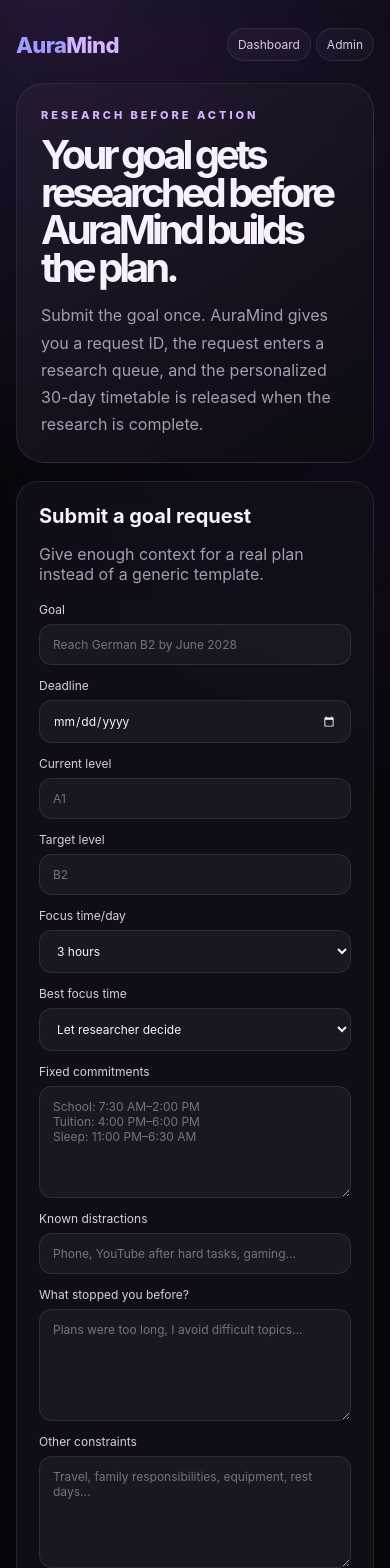
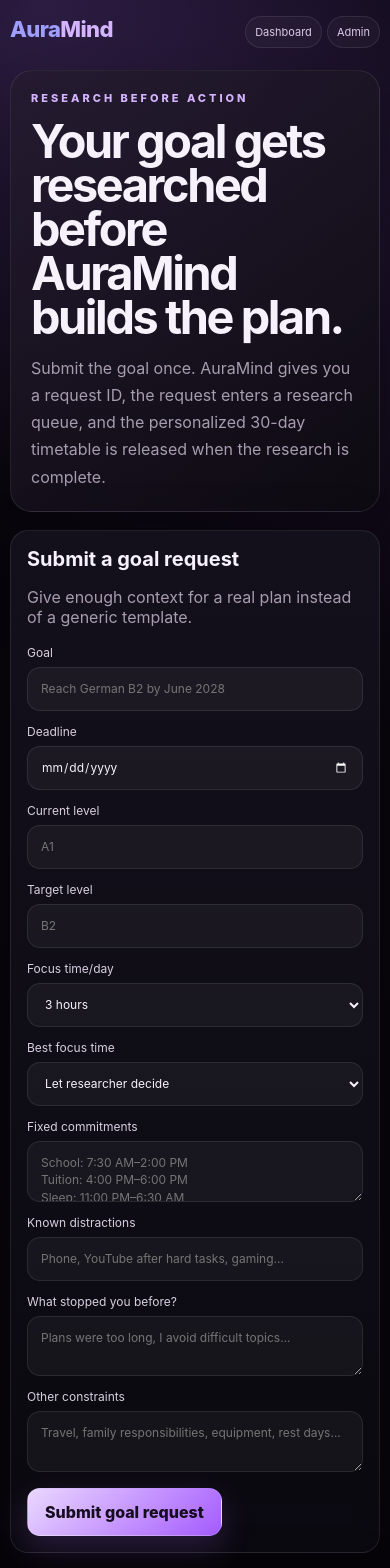
Before and after one commit to Auraflare02/auramind, a Next.js app: page / in a window 390 px wide. Shown: the top 1568 px of the page. Built offline with nearby package versions, Linux system fonts and the light colour scheme.

Commit message:
Polish AuraMind visual system and strengthen mobile responsiveness

```diff
--- a/src/app/globals.css
+++ b/src/app/globals.css
@@ -1,6 +1,6 @@
 *{box-sizing:border-box}
 :root{color-scheme:dark;--bg:#07050a;--panel:#12101a;--panel2:#191322;--line:rgba(255,255,255,.09);--text:#f6f1fb;--muted:#a79caf;--accent:#a96cff;--accent2:#d5b4ff;--good:#56d88d;--warn:#ffd166;--bad:#ff7188}
-html,body{margin:0;min-height:100%;background:radial-gradient(circle at 15% 0%,rgba(169,108,255,.18),transparent 30rem),radial-gradient(circle at 90% 15%,rgba(102,49,146,.16),transparent 26rem),var(--bg);color:var(--text);font-family:Inter,ui-sans-serif,system-ui,-apple-system,BlinkMacSystemFont,"Segoe UI",sans-serif}
+html,body{margin:0;min-height:100%;background:radial-gradient(circle at 10% 0%,rgba(169,108,255,.22),transparent 30rem),radial-gradient(circle at 88% 12%,rgba(86,46,130,.22),transparent 28rem),linear-gradient(180deg,#08060c 0%,#07050a 70%);color:var(--text);font-family:Inter,ui-sans-serif,system-ui,-apple-system,BlinkMacSystemFont,"Segoe UI",sans-serif;overflow-x:hidden}
 body{min-height:100vh}
 button,input,textarea,select{font:inherit}button{cursor:pointer}a{text-decoration:none}
 .shell{width:min(1180px,calc(100% - 32px));margin:0 auto;padding:28px 0 56px}
@@ -12,11 +12,11 @@
 .kicker{font-size:11px;font-weight:800;letter-spacing:3px;text-transform:uppercase;color:var(--accent2)}
 h1{font-size:clamp(40px,7vw,74px);line-height:.94;letter-spacing:-4px;margin:14px 0 16px;max-width:860px}
 .hero p{max-width:760px;color:var(--muted);line-height:1.7;margin:0}.grid{display:grid;grid-template-columns:1.2fr .8fr;gap:18px;margin-top:18px}
-.card{padding:22px;border:1px solid var(--line);border-radius:22px;background:rgba(18,16,26,.86);backdrop-filter:blur(14px)}.card h2{margin:0 0 5px;font-size:20px}.card h3{margin:0 0 10px}.muted{color:var(--muted)}
+.card{padding:22px;border:1px solid var(--line);border-radius:22px;background:linear-gradient(180deg,rgba(20,17,29,.94),rgba(12,10,17,.9));backdrop-filter:blur(16px);box-shadow:0 20px 70px rgba(0,0,0,.18)}.card h2{margin:0 0 5px;font-size:20px}.card h3{margin:0 0 10px}.muted{color:var(--muted)}
 .formgrid{display:grid;grid-template-columns:1fr 1fr;gap:13px;margin-top:18px}label{display:flex;flex-direction:column;gap:7px;font-size:12px;color:#d8cfdf}
 input,textarea,select{width:100%;padding:12px 13px;border:1px solid var(--line);border-radius:13px;background:rgba(255,255,255,.045);color:var(--text);outline:none}
 input:focus,textarea:focus,select:focus{border-color:rgba(169,108,255,.8);box-shadow:0 0 0 3px rgba(169,108,255,.12)}textarea{min-height:112px;resize:vertical}.full{grid-column:1/-1}
-.btn{display:inline-flex;align-items:center;justify-content:center;margin-top:3px;border:0;border-radius:13px;padding:13px 17px;font-weight:850;color:#160d1e;background:linear-gradient(135deg,#d9b9ff,#9d5bff);box-shadow:0 10px 25px rgba(169,108,255,.18)}.btn:disabled{opacity:.6;cursor:wait}.linkbtn{white-space:nowrap}
+.btn{display:inline-flex;align-items:center;justify-content:center;min-height:44px;margin-top:3px;border:1px solid rgba(255,255,255,.14);border-radius:13px;padding:13px 17px;font-weight:850;color:#160d1e;background:linear-gradient(135deg,#ead7ff,#a55cff);box-shadow:0 12px 30px rgba(169,108,255,.2);transition:transform .18s ease,filter .18s ease,box-shadow .18s ease}.btn:hover:not(:disabled){transform:translateY(-1px);filter:brightness(1.05);box-shadow:0 16px 36px rgba(169,108,255,.28)}.btn:disabled{opacity:.6;cursor:wait}.linkbtn{white-space:nowrap}
 .flow{display:grid;gap:10px;margin-top:16px}.flow div{padding:13px 14px;border-left:3px solid var(--accent);border-radius:0 12px 12px 0;background:rgba(169,108,255,.065);color:#ddd4e5}
 .stats{display:grid;grid-template-columns:repeat(3,1fr);gap:10px;margin-top:18px}.stat{padding:14px;border:1px solid var(--line);border-radius:16px;background:rgba(255,255,255,.03)}.stat small{display:block;color:var(--muted)}.stat strong{display:block;margin-top:5px;font-size:22px}
 .day{margin-top:14px;padding:18px;border:1px solid var(--line);border-radius:18px;background:rgba(255,255,255,.025)}
@@ -47,3 +47,41 @@
 .checkinModal .hourRow{margin-top:12px}
 .modalClose{margin-top:10px;background:transparent;color:var(--muted)}
 @media(max-width:700px){.dashboardActions{width:100%;flex-direction:column;align-items:stretch}.dateInput{max-width:none}.researchGrid{grid-template-columns:1fr}.checkinModal{padding:15px}}
+
+.assistantCard{position:relative;overflow:hidden}
+.assistantCard:before{content:"";position:absolute;inset:auto -20% -50% auto;width:320px;height:320px;border-radius:50%;background:radial-gradient(circle,rgba(169,108,255,.16),transparent 70%);pointer-events:none}
+.assistantStatus{font-size:11px;color:var(--accent2);border:1px solid rgba(169,108,255,.3);background:rgba(169,108,255,.08);padding:7px 10px;border-radius:999px;white-space:nowrap}
+.assistantComposer{display:grid;grid-template-columns:1fr auto;gap:12px;margin-top:16px}
+.assistantComposer textarea{min-height:86px}
+.assistantComposer .btn{align-self:stretch;white-space:nowrap}
+.assistantChips{display:flex;flex-wrap:wrap;gap:8px;margin-top:10px}
+.assistantReply{margin-top:14px;border:1px solid rgba(169,108,255,.25);border-radius:18px;padding:17px;background:linear-gradient(145deg,rgba(169,108,255,.09),rgba(255,255,255,.02))}
+.assistantReply p{line-height:1.65;margin:9px 0}
+.replyMeta{display:flex;justify-content:space-between;gap:10px;color:var(--accent2);font-size:10px;text-transform:uppercase;letter-spacing:1.2px}
+.assistantActions{display:grid;gap:8px;margin-top:12px;padding-top:12px;border-top:1px solid rgba(255,255,255,.06);color:#ddd4e5;font-size:13px;line-height:1.5}
+.smallbtn{padding:10px 13px;min-height:40px}
+.navLink{transition:background .18s ease,border-color .18s ease,transform .18s ease}
+.navLink:hover{background:rgba(169,108,255,.08);border-color:rgba(169,108,255,.25);transform:translateY(-1px)}
+input,textarea,select{min-height:44px}
+textarea{line-height:1.45}
+@media(max-width:520px){
+  .shell{width:min(100% - 20px,1180px);padding-top:16px}
+  .nav{align-items:flex-start}
+  .navActions{flex-wrap:wrap;justify-content:flex-end}
+  .navLink{font-size:11px;padding:8px 9px}
+  .hero{border-radius:22px;padding:20px}
+  h1{font-size:clamp(34px,12vw,52px);letter-spacing:-2.4px}
+  .card{padding:16px;border-radius:18px}
+  .hourRow{padding:13px}
+  .assistantComposer{grid-template-columns:1fr}
+  .assistantComposer .btn{width:100%}
+  .assistantChips{overflow-x:auto;flex-wrap:nowrap;padding-bottom:3px}
+  .assistantChips .navLink{white-space:nowrap}
+}
+@media(max-width:360px){
+  .shell{width:calc(100% - 14px)}
+  .navActions{width:100%;justify-content:flex-start}
+  .hero{padding:17px}
+  h1{font-size:32px}
+  .formgrid,.formRow{gap:10px}
+}
```
